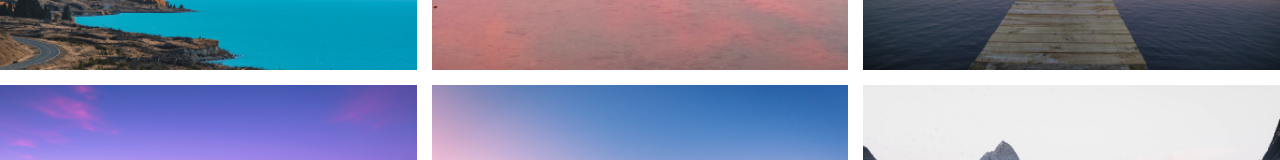
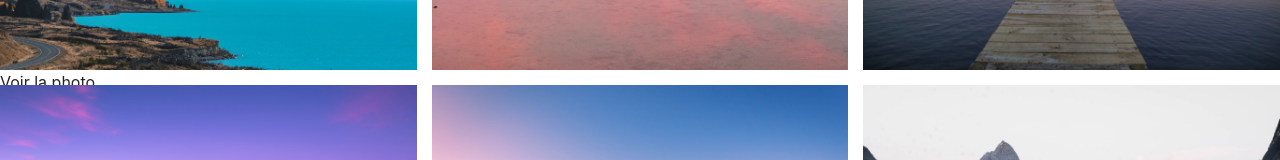
Before and after one commit to silenthill99/robbie-lens, a React (Create React App) app: page /portfolio in a window 1280 px wide. Shown: the part 608-768 px from the top of the page. Built offline with nearby package versions, Linux system fonts and the light colour scheme.

Commit message:
Modification du portfolio

```diff
--- a/src/Pages/A propos.tsx
+++ b/src/Pages/A propos.tsx
@@ -16,7 +16,7 @@ export const APropos = () => {
                 </ul>
             </div>
             <div>
-                <NavLink to="../portfolio" className="bg-gradient-to-r from-[#8e86b5] to-[#acaeed] text-white hover:bg-gradient-to-r hover:from-[#696484] hover:to-[#8788BA] rounded-full">VOIR MON PORTFOLIO</NavLink>
+                <NavLink to="../portfolio" className="bg-gradient-to-r from-[#8e86b5] to-[#acaeed] text-white hover:bg-gradient-to-r hover:from-[#696484] hover:to-[#8788BA] rounded-full inline-block">VOIR MON PORTFOLIO</NavLink>
             </div>
         </section>
     )
--- a/src/Pages/Portfolio.tsx
+++ b/src/Pages/Portfolio.tsx
@@ -6,8 +6,11 @@ export const Portfolio = () => {
                 <h1>Portfolio</h1>
                 <section className="bg-white">
                     <h2 className="text-[#242424] mb-[80px]">Voyages</h2>
-                    <div className="grid grid-cols-3 grid-rows-[300px_300px_300px] gap-[15px]">
-                        <img className="w-[100%] h-[100%] object-cover" src="images/portfolio/paysage1.jpg" alt="" />
+                    <div className="grid grid-cols-3 grid-rows-[300px_300px_300px] gap-[15px] relative">
+                        <a href="images/portfolio/paysage1.jpg" target="_blank" rel="noopener noreferrer relative">
+                            <img className="w-[100%] h-[100%] object-cover" src="images/portfolio/paysage1.jpg" alt="" />
+                            <div>Voir la photo</div>
+                        </a>
                         <img className="w-[100%] h-[100%] object-cover" src="images/portfolio/paysage2.jpg" alt="" />
                         <img className="w-[100%] h-[100%] object-cover" src="images/portfolio/paysage3.jpg" alt="" />
                         <img className="w-[100%] h-[100%] object-cover" src="images/portfolio/paysage4.jpg" alt="" />
```
